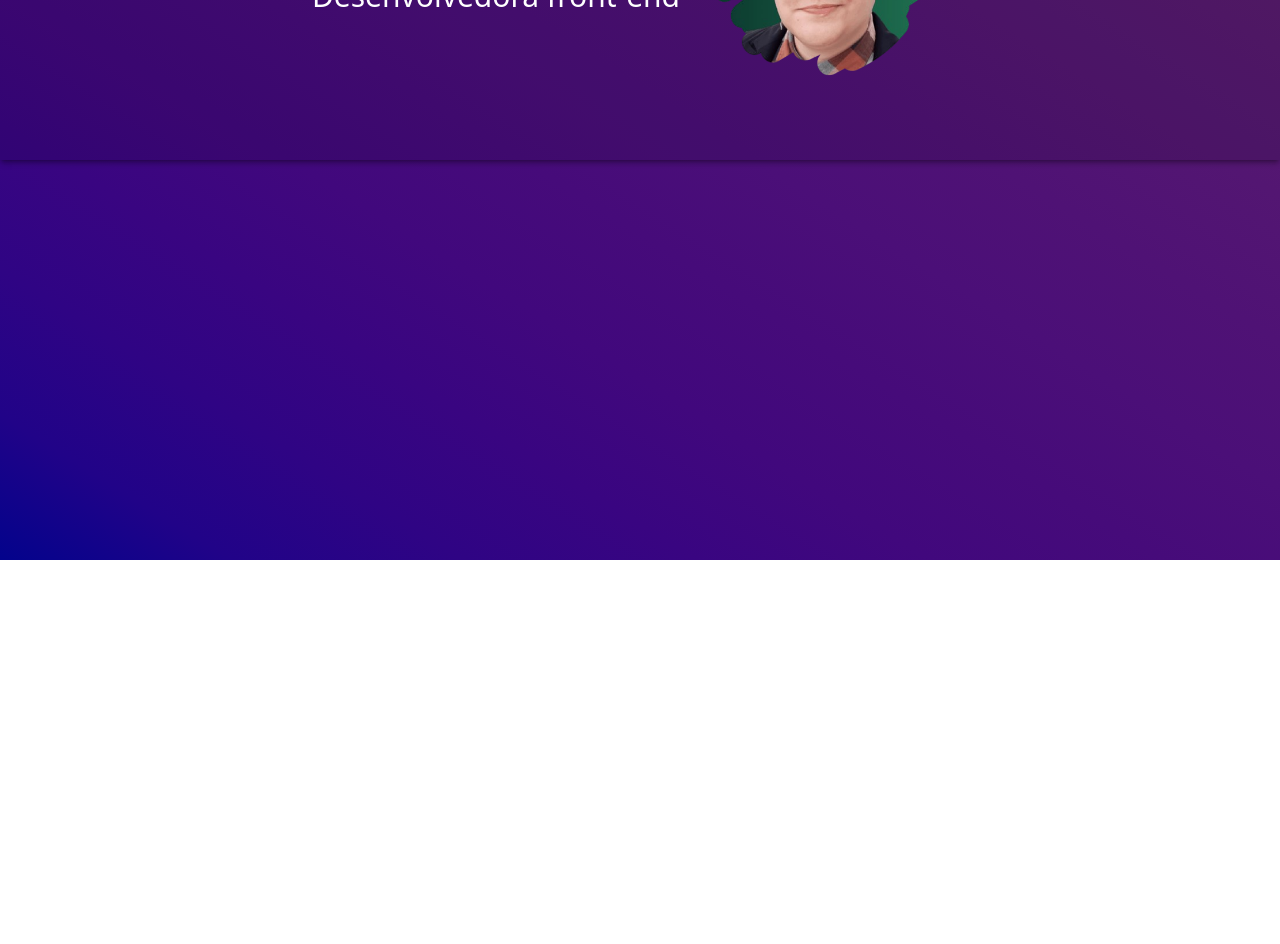
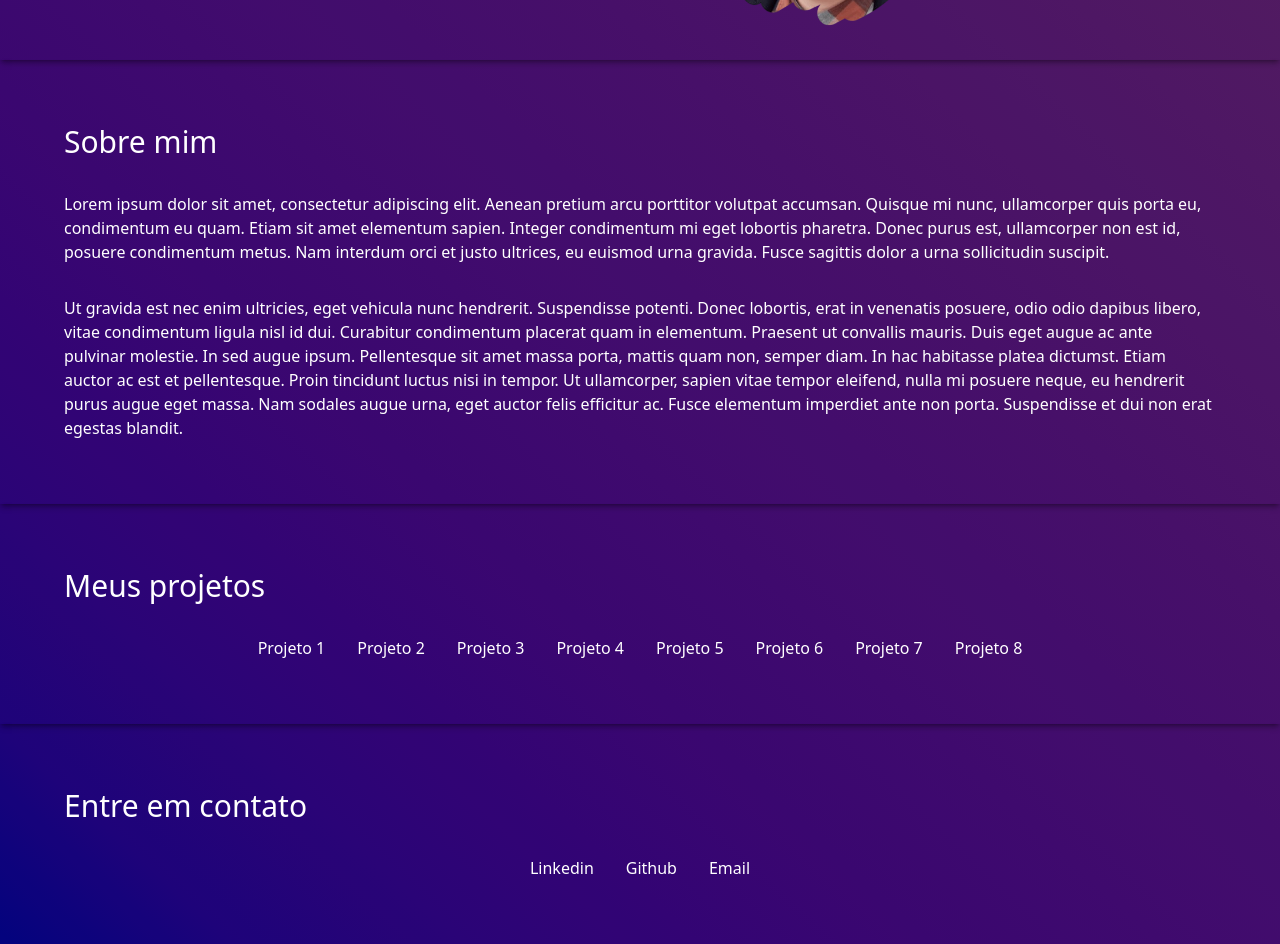
Before and after one commit to isabellacpmelo/my-personal-website, a Vue app: page / in a window 1280 px wide. Shown: the part 240-1184 px from the top of the page. Before the commit the page ends 800 px from the top, so only its background shows below. Built offline with nearby package versions, Linux system fonts and the light colour scheme.

Commit message:
feat: Adding new structures

```diff
--- a/src/assets/css/style.css
+++ b/src/assets/css/style.css
@@ -32,7 +32,7 @@ body {
     #03038c
   );
   background-repeat: no-repeat;
-  height: 100vh;
+  height: 100%;
 }
 
 h1 {
--- a/src/pages/index.vue
+++ b/src/pages/index.vue
@@ -1,6 +1,5 @@
 <!-- @format -->
 
-// eslint-disable-next-line vue multi-word-component-names
 <script setup>
 import { ref, onMounted } from "vue";
 
@@ -43,7 +42,7 @@ onMounted(() => {
 
 <template>
   <div
-    class="w-full h-[400px] flex justify-center items-center bg-black/10 shadow-md shadow-black/30">
+    class="w-full h-[300px] flex justify-center items-center bg-black/10 shadow-md shadow-black/30">
     <div class="text-3xl">
       <p class="text-white"><span v-text="displayText1"></span></p>
       <p class="text-white">
@@ -57,4 +56,61 @@ onMounted(() => {
       alt="My profile pic"
       class="h-72" />
   </div>
+  <div
+    class="w-full h-full p-16 flex flex-col justify-start items-start bg-black/10 shadow-md shadow-black/30 gap-8">
+    <h2 class="text-3xl text-white">Sobre mim</h2>
+    <!-- fazer uma breve apresentação -->
+    <!-- adicionar imagens -->
+    <div
+      class="flex flex-col justify-center items-center w-full text-white gap-8">
+      <div>
+        Lorem ipsum dolor sit amet, consectetur adipiscing elit. Aenean pretium
+        arcu porttitor volutpat accumsan. Quisque mi nunc, ullamcorper quis
+        porta eu, condimentum eu quam. Etiam sit amet elementum sapien. Integer
+        condimentum mi eget lobortis pharetra. Donec purus est, ullamcorper non
+        est id, posuere condimentum metus. Nam interdum orci et justo ultrices,
+        eu euismod urna gravida. Fusce sagittis dolor a urna sollicitudin
+        suscipit.
+      </div>
+      <div>
+        Ut gravida est nec enim ultricies, eget vehicula nunc hendrerit.
+        Suspendisse potenti. Donec lobortis, erat in venenatis posuere, odio
+        odio dapibus libero, vitae condimentum ligula nisl id dui. Curabitur
+        condimentum placerat quam in elementum. Praesent ut convallis mauris.
+        Duis eget augue ac ante pulvinar molestie. In sed augue ipsum.
+        Pellentesque sit amet massa porta, mattis quam non, semper diam. In hac
+        habitasse platea dictumst. Etiam auctor ac est et pellentesque. Proin
+        tincidunt luctus nisi in tempor. Ut ullamcorper, sapien vitae tempor
+        eleifend, nulla mi posuere neque, eu hendrerit purus augue eget massa.
+        Nam sodales augue urna, eget auctor felis efficitur ac. Fusce elementum
+        imperdiet ante non porta. Suspendisse et dui non erat egestas blandit.
+      </div>
+    </div>
+  </div>
+  <div
+    class="w-full p-16 flex flex-col justify-start items-start bg-black/10 shadow-md shadow-black/30 gap-8">
+    <h2 class="text-3xl text-white">Meus projetos</h2>
+    <div class="flex justify-center items-center w-full text-white gap-8">
+      <div>Projeto 1</div>
+      <div>Projeto 2</div>
+      <div>Projeto 3</div>
+      <div>Projeto 4</div>
+      <div>Projeto 5</div>
+      <div>Projeto 6</div>
+      <div>Projeto 7</div>
+      <div>Projeto 8</div>
+    </div>
+    <!-- criar um carrossel com imagens dos projetos, fazer breve apresentação, adicionar tags, adicionar link do github -->
+  </div>
+  <div
+    class="w-full p-16 flex flex-col justify-start items-start bg-black/10 shadow-md shadow-black/30 gap-8">
+    <h2 class="text-3xl text-white">Entre em contato</h2>
+    <div class="flex justify-center items-center w-full text-white gap-8">
+      <div>Linkedin</div>
+      <div>Github</div>
+      <div>Email</div>
+    </div>
+    <!-- adicionar link do github, adicionar linkedin e email -->
+  </div>
+  <!-- adiconar footer aqui -->
 </template>
```
Also changed, not shown: .eslintrc-auto-import.json, .eslintrc.cjs.
